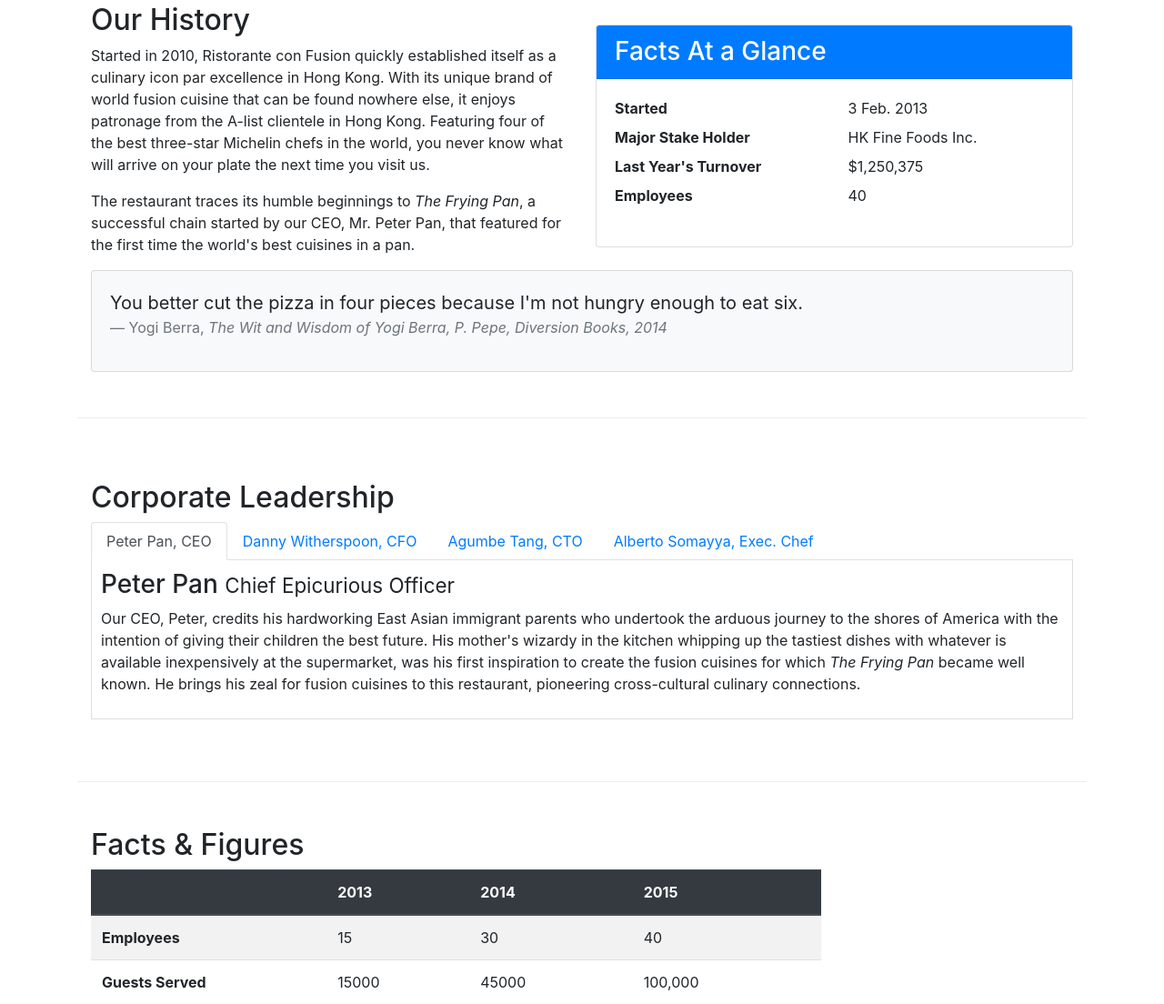
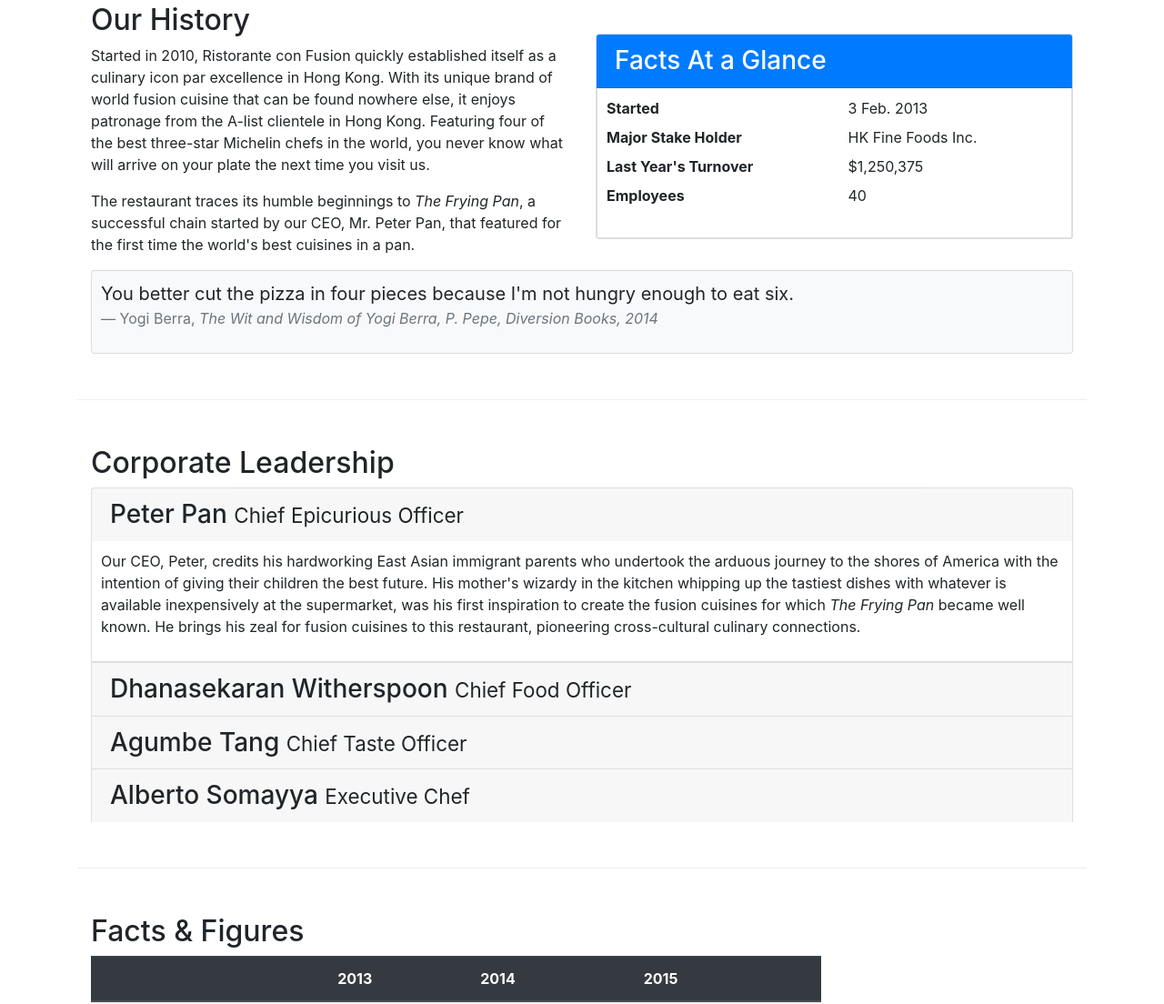
Before and after one commit to dpchauhan/coursera-bootstrap4, a website: page aboutus.html in a window 1280 px wide. Shown: the part 512-1616 px from the top of the page at 91% size. Drawn offline with nearby package versions, Linux system fonts and the light colour scheme.

Commit message:
Accordion

```diff
--- a/aboutus.html
+++ b/aboutus.html
@@ -99,47 +99,52 @@
             <div class="col-12 col-sm-12">
                 <h2>Corporate Leadership</h2>
 
-                <ul class="nav nav-tabs">
-                    <li class="nav-item">
-                      <a class="nav-link active" href="#peter"
-                        role="tab" data-toggle="tab">Peter Pan, CEO</a>
-                    </li>
-                    <li class="nav-item">
-                      <a class="nav-link" href="#danny" role="tab"
-                        data-toggle="tab">Danny Witherspoon, CFO</a>
-                    </li>
-                    <li class="nav-item">
-                      <a class="nav-link" href="#agumbe"role="tab"
-                        data-toggle="tab">Agumbe Tang, CTO</a>
-                    </li>
-                    <li class="nav-item">
-                      <a class="nav-link" href="#alberto" role="tab"
-                        data-toggle="tab">Alberto Somayya, Exec. Chef</a>
-                    </li>
-                </ul>
-
-                <div class="tab-content">
-                    <div role="tabpanel" class="tab-pane fade show active"  id="peter">
-                        <h3>Peter Pan <small>Chief Epicurious Officer</small></h3>
-                        <p class="d-none d-sm-block">Our CEO, Peter, credits his hardworking East Asian immigrant parents who undertook the arduous journey to the shores of America with the intention of giving their children the best future. His mother's wizardy in the kitchen whipping up the tastiest dishes with whatever is available inexpensively at the supermarket, was his first inspiration to create the fusion cuisines for which <em>The Frying Pan</em> became well known. He brings his zeal for fusion cuisines to this restaurant, pioneering cross-cultural culinary connections.</p>
+                <div class="accordion">
+                    <div class="card">
+                        <div role="tab" class="card-header"  id="peterhead">
+                            <h3 class="mb-0"><a data-toggle="collapse" data-target="#peter">Peter Pan <small>Chief Epicurious Officer</small></a></h3>
+                        </div>
+                    </div>
+                    <div  role="tabpanel" class="collapse show" id="peter" data-parent="#accordion">
+                        <div class="card-body">
+                            <p class="d-none d-sm-block">Our CEO, Peter, credits his hardworking East Asian immigrant parents who undertook the arduous journey to the shores of America with the intention of giving their children the best future. His mother's wizardy in the kitchen whipping up the tastiest dishes with whatever is available inexpensively at the supermarket, was his first inspiration to create the fusion cuisines for which <em>The Frying Pan</em> became well known. He brings his zeal for fusion cuisines to this restaurant, pioneering
+                            cross-cultural culinary connections.</p>
+                        </div>
                     </div>
 
-                    <div role="tabpanel" class="tab-pane fade"  id="danny">
-                        <h3>Dhanasekaran Witherspoon <small>Chief Food Officer</small></h3>
-                        <p class="d-none d-sm-block">Our CFO, Danny, as he is affectionately referred to by his colleagues, comes from a long established family tradition in farming and produce. His experiences growing up on a farm in the Australian outback gave him great appreciation for varieties of food sources. As he puts it in his own words, <em>Everything that runs, wins, and everything that stays, pays!</em></p>
+                    <div class="card">
+                        <div role="tab" class="card-header"  id="dannyhead">
+                            <h3 class="mb-0"><a data-toggle="collapse" data-target="#danny">Dhanasekaran Witherspoon <small>Chief Food Officer</small></a></h3>
+                        </div>
+                    </div>
+                    <div  role="tabpanel" class="collapse" id="danny" data-parent="#accordion">
+                        <div class="card-body">
+                            <p class="d-none d-sm-block">Our CFO, Danny, as he is affectionately referred to by his colleagues, comes from a long established family tradition in farming and produce. His experiences growing up on a farm in the Australian outback gave him great appreciation for varieties of food sources. As he puts it in his own words, <em>Everything that runs, wins, and everything that stays, pays!</em></p>
+                        </div>
                     </div>
 
-                    <div role="tabpanel" class="tab-pane fade"  id="agumbe">
-                        <h3>Agumbe Tang <small>Chief Taste Officer</small></h3>
-                        <p class="d-none d-sm-block">Blessed with the most discerning gustatory sense, Agumbe, our CTO, personally ensures that every dish that we serve meets his exacting tastes. Our chefs dread the tongue lashing that ensues if their dish does not meet his exacting standards. He lives by his motto, <em>You click only if you survive my lick.</em></p>
+                    <div class="card">
+                        <div role="tab" class="card-header"  id="agumbehead">
+                            <h3 class="mb-0"><a data-toggle="collapse" data-target="#agumbe">Agumbe Tang <small>Chief Taste Officer</small></a></h3>
+                        </div>
+                    </div>
+                    <div role="tabpanel" class="collapse" id="agumbe" data-parent="#accordion">
+                        <div class="card-body">
+                            <p class="d-none d-sm-block">Blessed with the most discerning gustatory sense, Agumbe, our CTO, personally ensures that every dish that we serve meets his exacting tastes. Our chefs dread the tongue lashing that ensues if their dish does not meet his exacting standards. He lives by his motto, <em>You click only if you survive my lick.</em></p>
+                        </div>
                     </div>
 
-                    <div role="tabpanel" class="tab-pane fade"  id="alberto">
-                        <h3>Alberto Somayya <small>Executive Chef</small></h3>
-                        <p class="d-none d-sm-block">Award winning three-star Michelin chef with wide International experience having worked closely with whos-who in the culinary world, he specializes in creating mouthwatering Indo-Italian fusion experiences. He says, <em>Put together the cuisines from the two craziest cultures, and you get a winning hit! Amma Mia!</em></p>
+                    <div class="card">
+                        <div role="tab" class="card-header"  id="albertohead">
+                            <h3 class="mb-0"><a data-toggle="collapse" data-target="#alberto">Alberto Somayya <small>Executive Chef</small></a></h3>
+                        </div>
+                    </div>
+                    <div role="tabpanel" class="collapse" id="alberto" data-parent="#accordion">
+                        <div class="card-body">
+                            <p class="d-none d-sm-block">Award winning three-star Michelin chef with wide International experience having worked closely with whos-who in the culinary world, he specializes in creating mouthwatering Indo-Italian fusion experiences. He says, <em>Put together the cuisines from the two craziest cultures, and you get a winning hit! Amma Mia!</em></p>
+                        </div>
                     </div>
                 </div>
-
             </div>
        </div>
         <div class="row row-content">
--- a/css/styles.css
+++ b/css/styles.css
@@ -34,7 +34,7 @@ body{
 .navbar-dark {
      background-color: #512DA8;
 }
-.tab-content {
+.card-body {
     border-left: 1px solid #ddd;
     border-right: 1px solid #ddd;
     border-bottom: 1px solid #ddd;
```
